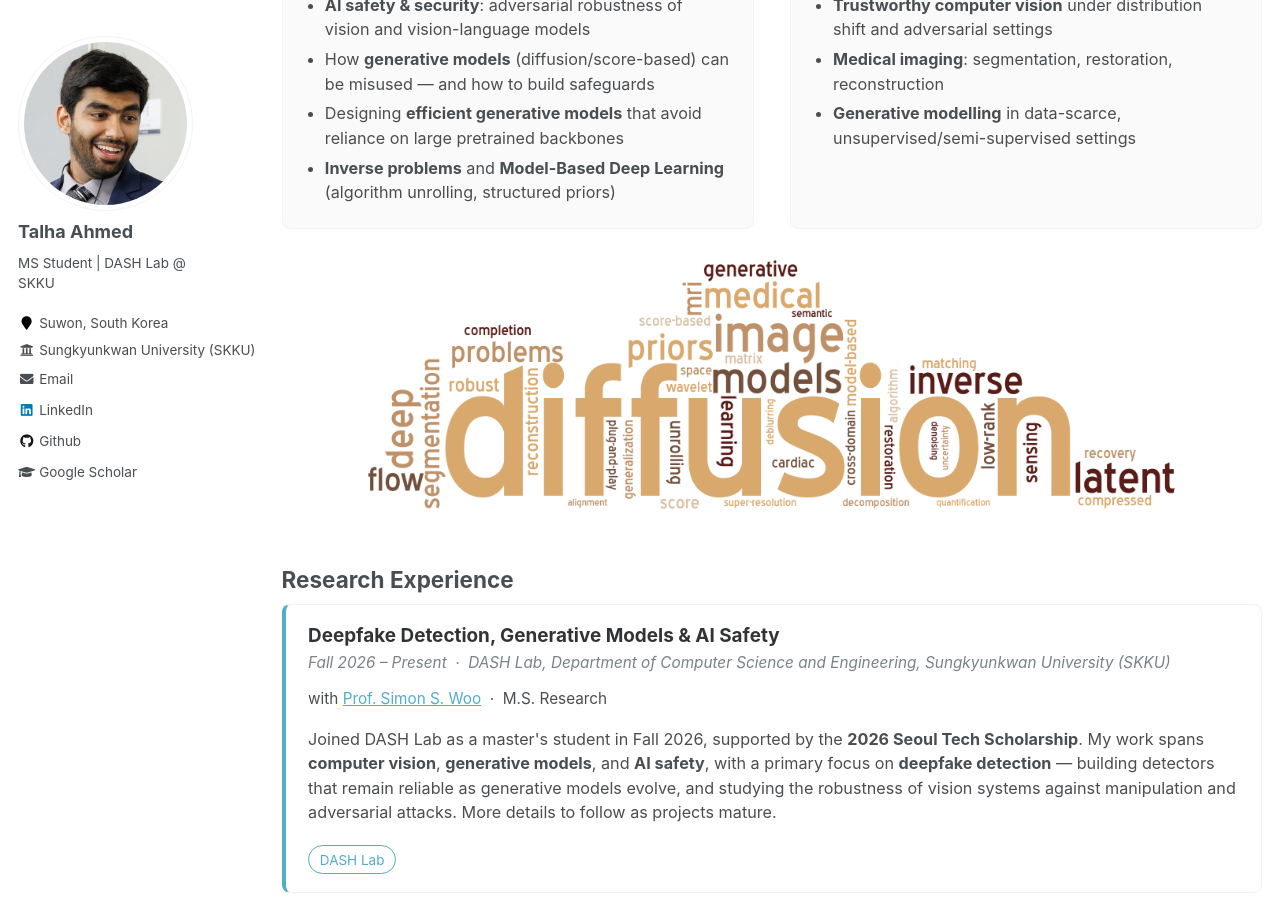
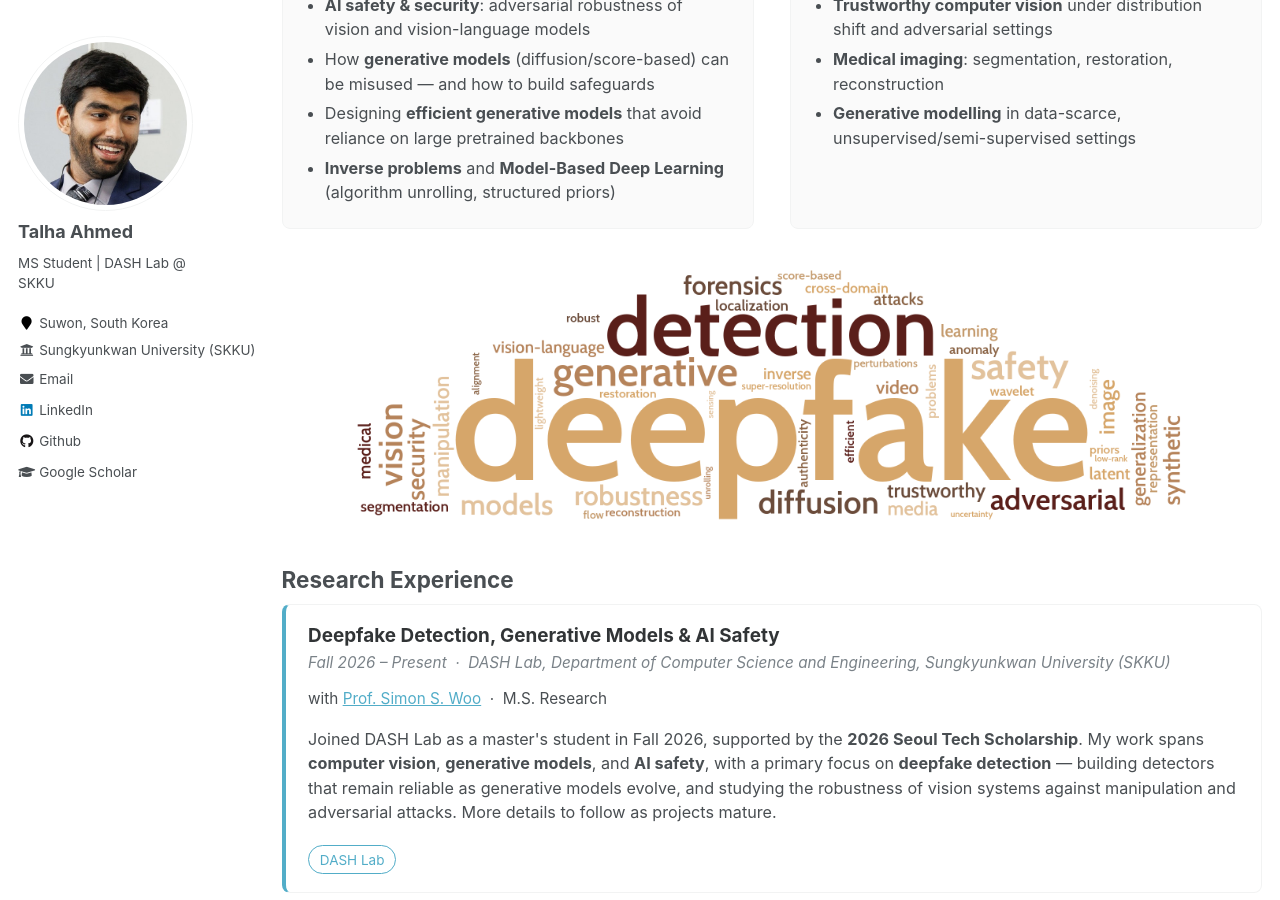
Before and after one commit to TalhaAhmed86402/TalhaAhmed86402.github.io, a Jekyll site: the page built from _pages/research.md, in a window 1280 px wide and 900 px high, scrolled down 545 px. Built offline with Jekyll 4.4.1, drawn with Linux system fonts in a browser that asks for light colours.

Commit message:
Update CV and research word cloud

```diff
--- a/_pages/research.md
+++ b/_pages/research.md
@@ -36,7 +36,7 @@ I am currently an M.S. student at [DASH Lab](https://dash-lab.github.io/), Sungk
 </div>
 
 <div style="text-align:center; margin: 6px 0 8px 0;">
-  <img src="/files/test_3.png" alt="Research Word Cloud" style="max-width:85%; height:auto;">
+  <img src="/files/research_wordcloud_2026.png" alt="Research word cloud: deepfake detection, generative models, AI safety" style="max-width:85%; height:auto;">
 </div>
 
 Research Experience
```
Also changed, not shown: files/research_wordcloud_2026.png (added).
